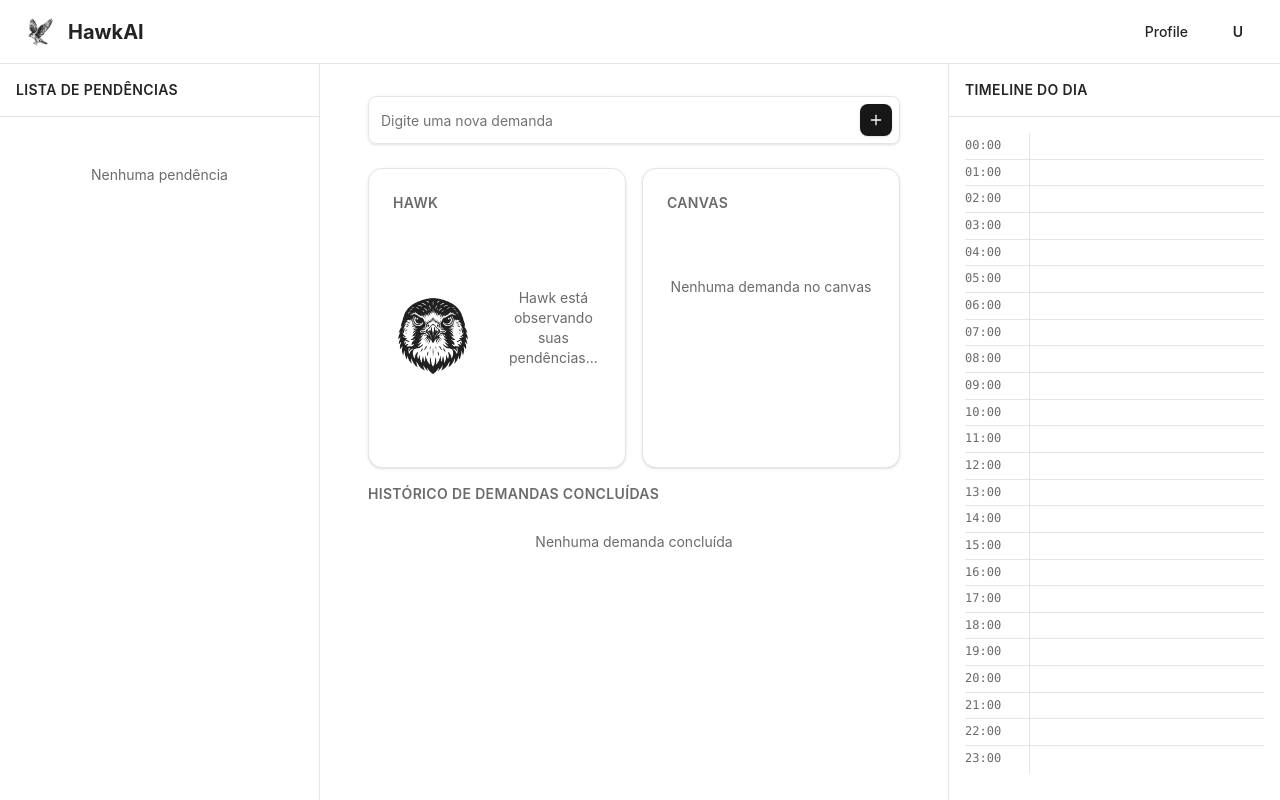
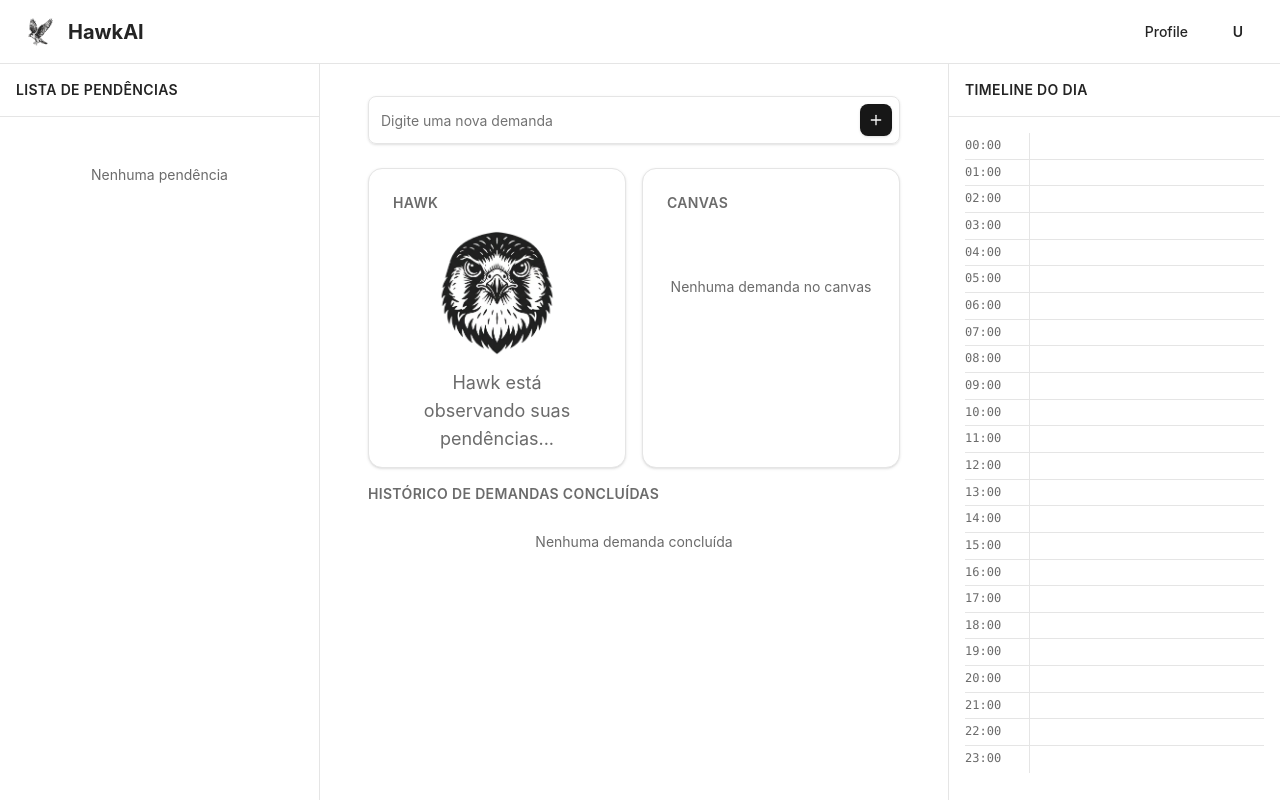
Before and after one commit to davirezendemota/hawkai, a Next.js app in the folder frontend/: page / in a window 1280 px wide. Built offline with nearby package versions, Linux system fonts and the light colour scheme; a web font is replaced by a local one.

Commit message:
style: improve hawk component layout and spacing

```diff
--- a/frontend/app/components/Hawk.tsx
+++ b/frontend/app/components/Hawk.tsx
@@ -14,10 +14,10 @@ export default function Hawk({ messages = [] }: HawkProps) {
           Hawk
         </CardTitle>
       </CardHeader>
-      <CardContent className="flex-1 flex gap-4 overflow-hidden items-center">
-        {/* Foto do falcão à esquerda */}
+      <CardContent className="flex-1 flex flex-col overflow-hidden items-center justify-between pb-4">
+        {/* Foto do falcão centralizada */}
         <div className="flex-shrink-0">
-          <div className="w-20 h-20 rounded-full overflow-hidden">
+          <div className="w-32 h-32 rounded-full overflow-hidden">
             <img
               src="/hawk.png"
               alt="Hawk - Inteligência Artificial"
@@ -26,24 +26,21 @@ export default function Hawk({ messages = [] }: HawkProps) {
           </div>
         </div>
 
-        {/* Balão de mensagem à direita */}
-        <div className="flex-1 flex flex-col min-h-0">
-          <div className="relative flex-1 bg-white rounded-lg p-3 min-h-[120px] overflow-y-auto">
-            {/* Triângulo do balão apontando para a foto */}
-            <div className="absolute left-0 top-6 -ml-2 w-0 h-0 border-t-8 border-t-transparent border-r-8 border-r-white border-b-8 border-b-transparent"></div>
-
+        {/* Balão de mensagem abaixo do hawk */}
+        <div className="flex-shrink-0 w-full mb-6">
+          <div className="relative bg-white rounded-lg p-3 overflow-y-auto">
             {messages.length === 0 ? (
-              <div className="h-full flex items-center justify-center pl-2">
-                <p className="text-sm text-[var(--text-secondary)] text-center">
+              <div className="h-full flex items-center justify-center">
+                <p className="text-lg text-[var(--text-secondary)] text-center">
                   Hawk está observando suas pendências...
                 </p>
               </div>
             ) : (
-              <div className="space-y-2 pl-2">
+              <div className="space-y-2">
                 {messages.map((message, index) => (
                   <div
                     key={index}
-                    className="text-sm text-[var(--text-primary)] leading-relaxed"
+                    className="text-lg text-[var(--text-primary)] leading-relaxed"
                   >
                     {message}
                   </div>
```
